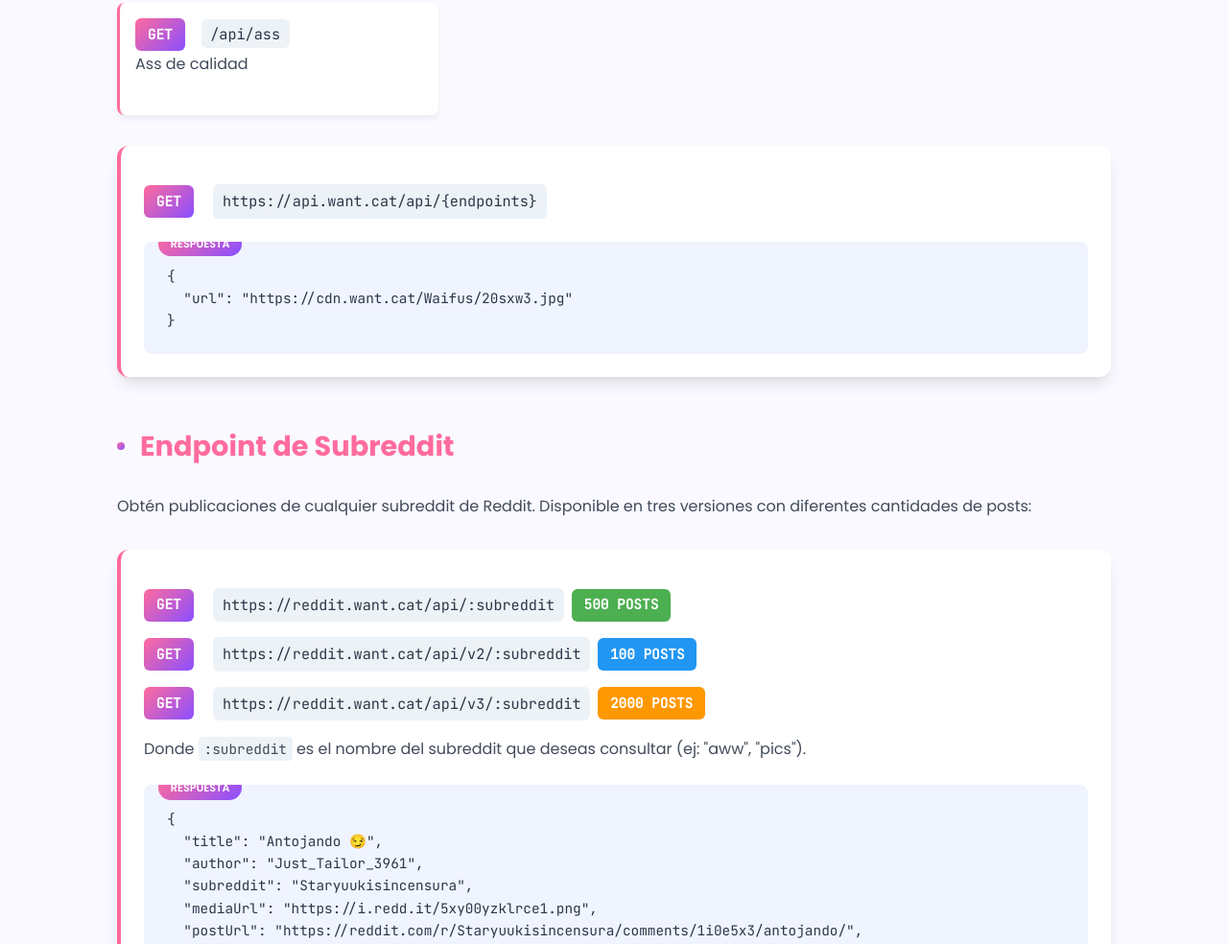
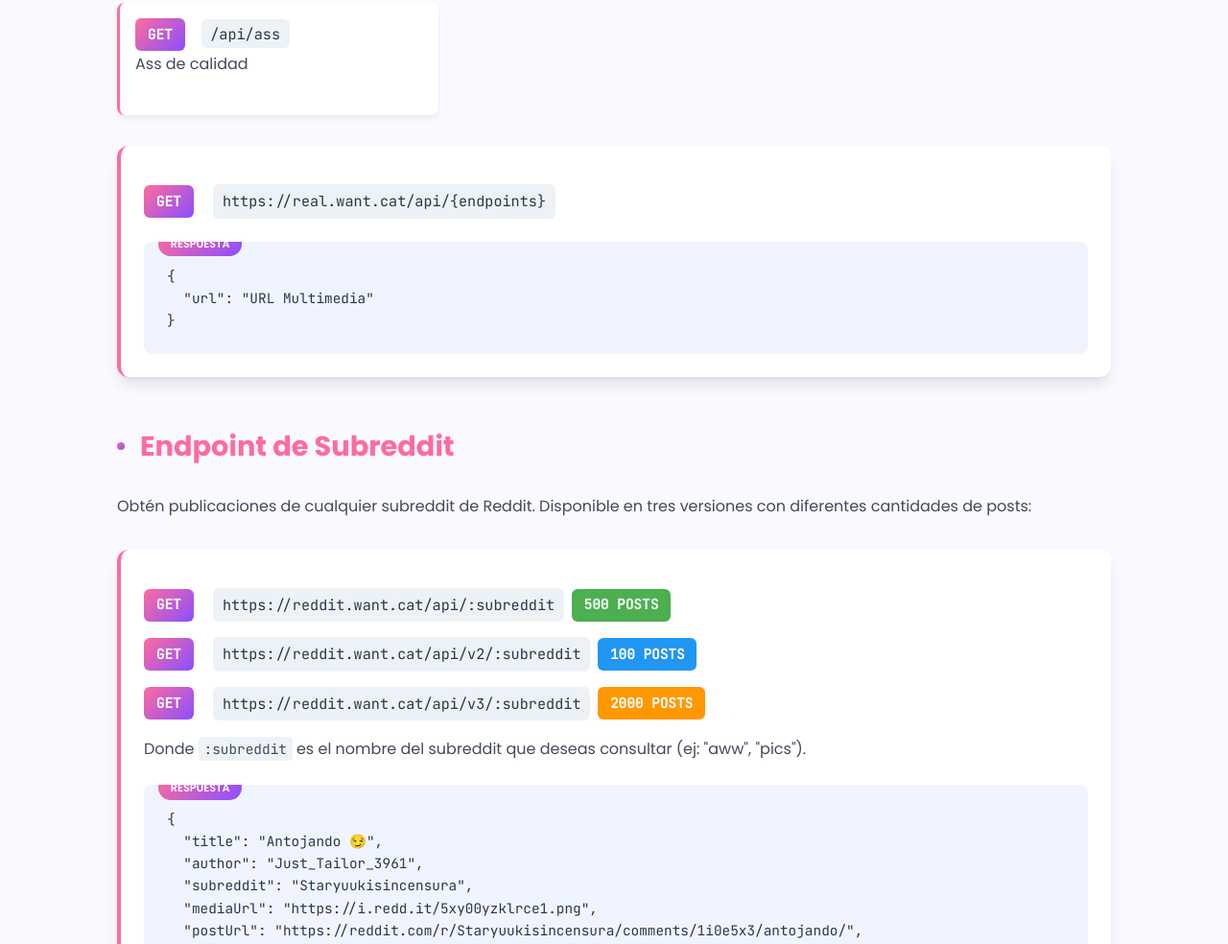
Before and after one commit to AleiStudio/docwantapi, a plain HTML site: page index.html in a window 1280 px wide. Shown: the part 1755-2739 px from the top of the page at 96% size. Drawn offline with Linux system fonts and the light colour scheme.

Commit message:
New doc ENDPOINTS v3

```diff
--- a/index.html
+++ b/index.html
@@ -511,12 +511,12 @@
             <div class="endpoint">
                 <div class="url-container">
                     <span class="method">GET</span>
-                    <span class="url">https://api.want.cat/api/{endpoints}</span>
+                    <span class="url">https://real.want.cat/api/{endpoints}</span>
                 </div>
 
                 <div class="response">
                     <pre>{
-  "url": "https://cdn.want.cat/Waifus/20sxw3.jpg"
+  "url": "URL Multimedia"
 }</pre>
                 </div>
             </div>
```
